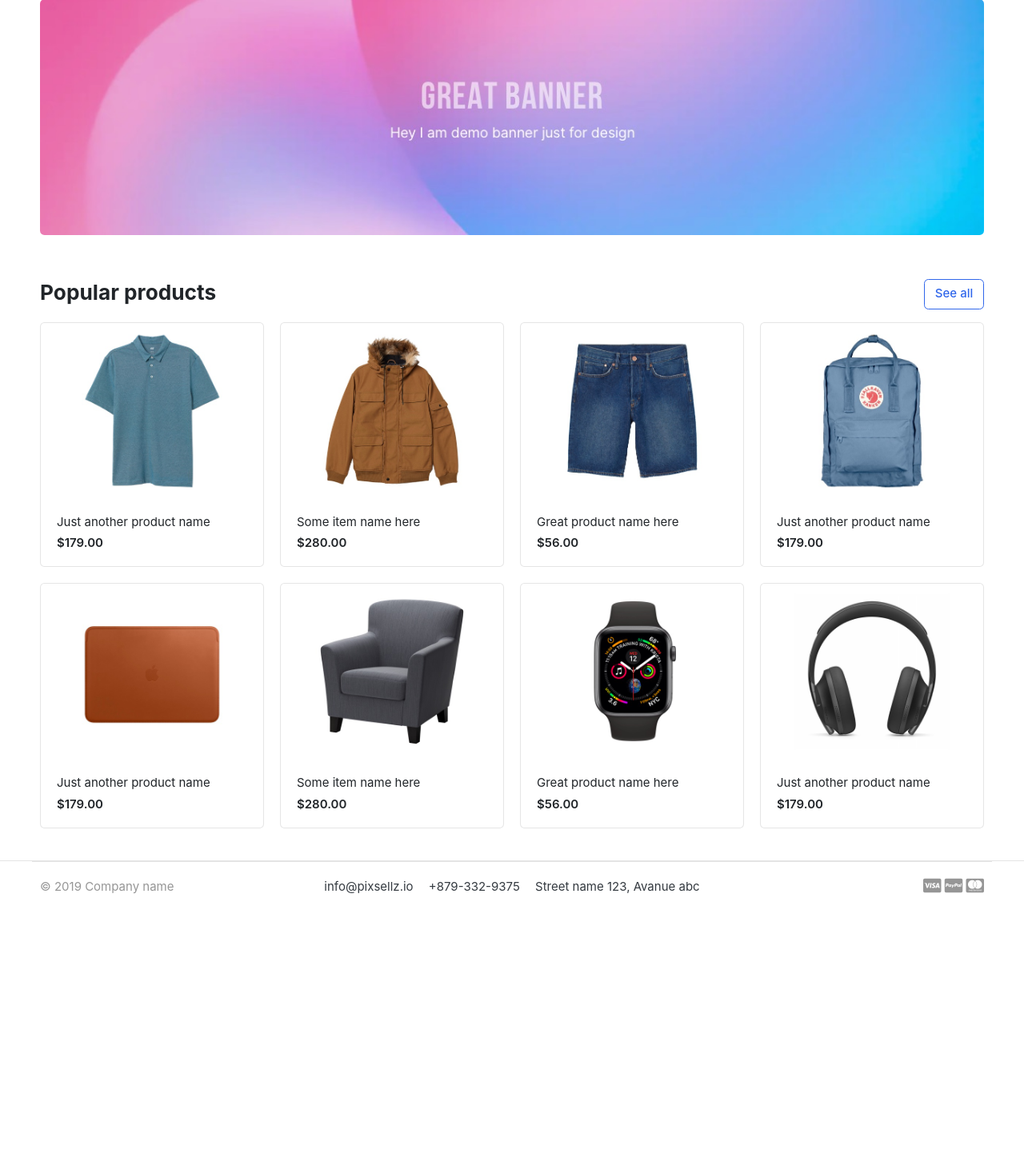
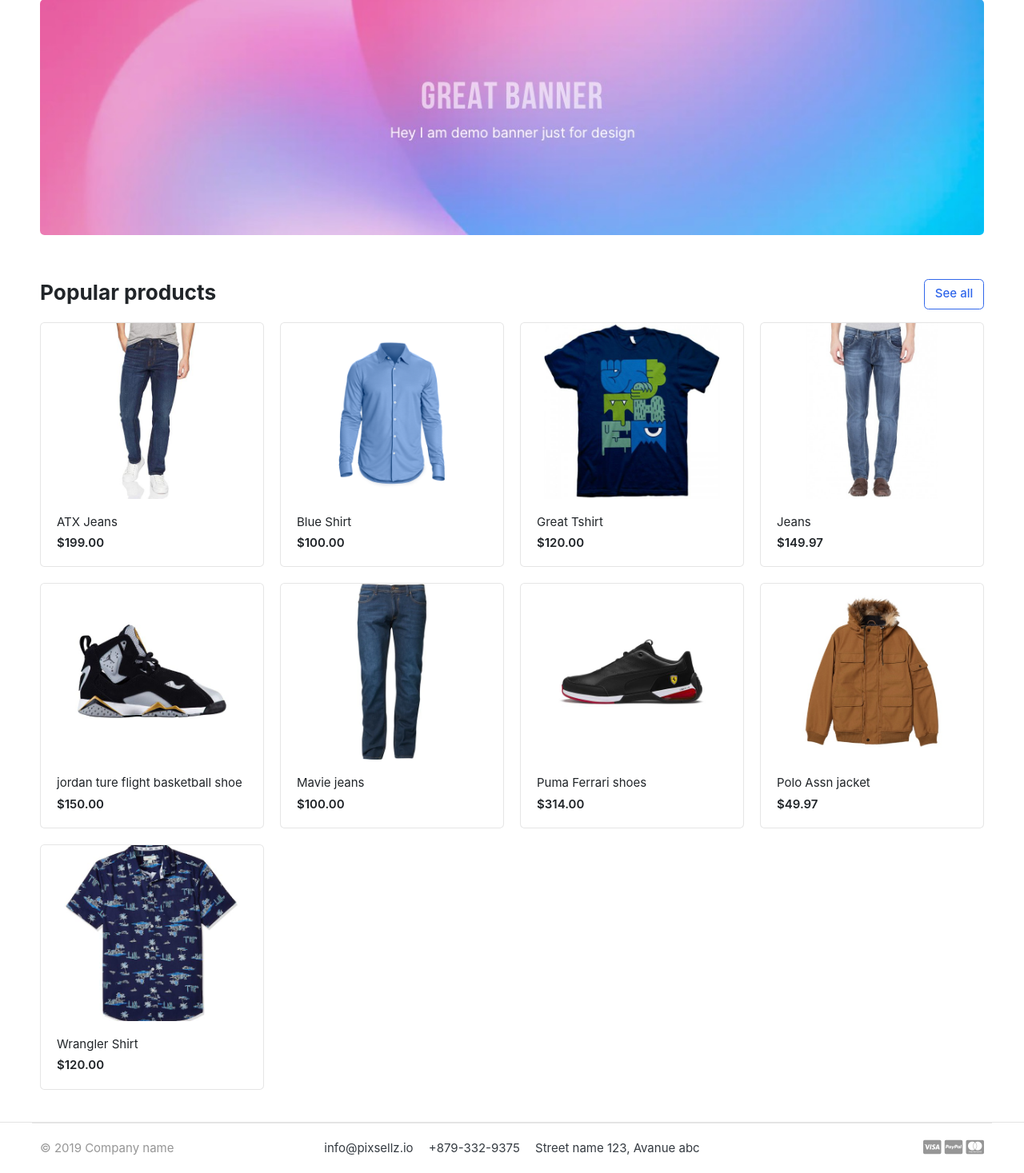
Before and after one commit to SherazHaider907/Ecommerce, a Django app: page / in a window 1280 px wide. Shown: the part 139-1606 px from the top of the page at 80% size. Before the commit the page ends 1257 px from the top, so only its background shows below. Run offline with Django 5.2, Linux system fonts and the light colour scheme; data comes from the database, SQL or seed files in the repository; both versions use the stored data as it was after the commit; some libraries are stand-ins or nearby versions; some web fonts are replaced.

Commit message:
add products in the database and add them to the home page

```diff
--- a/ECOMMERCE/views.py
+++ b/ECOMMERCE/views.py
@@ -1,4 +1,8 @@
 from django.shortcuts import render
-
+from store.models import Product
 def home(request):
-        return render(request, 'home.html')
+    products = Product.objects.all().filter(is_available= True)
+    context = {
+        'products':products,
+    }
+    return render(request, 'home.html',context)
--- a/templates/home.html
+++ b/templates/home.html
@@ -24,78 +24,17 @@
 
 
 <div class="row">
+	{% for product in products %}
 	<div class="col-md-3">
 		<div class="card card-product-grid">
-			<a href="./product-detail.html" class="img-wrap"> <img src="{% static "images/items/1.jpg" %}"> </a>
+			<a href="./product-detail.html" class="img-wrap"> <img src="{{product.image.url }}"> </a>
 			<figcaption class="info-wrap">
-				<a href="./product-detail.html" class="title">Just another product name</a>
-				<div class="price mt-1">$179.00</div> <!-- price-wrap.// -->
+				<a href="./product-detail.html" class="title">{{product.product_name}}</a>
+				<div class="price mt-1">${{product.price }}</div> <!-- price-wrap.// -->
 			</figcaption>
 		</div>
 	</div> <!-- col.// -->
-	<div class="col-md-3">
-		<div class="card card-product-grid">
-			<a href="./product-detail.html" class="img-wrap"> <img src="{% static "images/items/2.jpg" %}"> </a>
-			<figcaption class="info-wrap">
-				<a href="./product-detail.html" class="title">Some item name here</a>
-				<div class="price mt-1">$280.00</div> <!-- price-wrap.// -->
-			</figcaption>
-		</div>
-	</div> <!-- col.// -->
-	<div class="col-md-3">
-		<div class="card card-product-grid">
-			<a href="./product-detail.html" class="img-wrap"> <img src="{% static "images/items/3.jpg" %}"> </a>
-			<figcaption class="info-wrap">
-				<a href="./product-detail.html" class="title">Great product name here</a>
-				<div class="price mt-1">$56.00</div> <!-- price-wrap.// -->
-			</figcaption>
-		</div>
-	</div> <!-- col.// -->
-	<div class="col-md-3">
-		<div class="card card-product-grid">
-			<a href="./product-detail.html" class="img-wrap"> <img src="{% static "images/items/4.jpg" %}"> </a>
-			<figcaption class="info-wrap">
-				<a href="./product-detail.html" class="title">Just another product name</a>
-				<div class="price mt-1">$179.00</div> <!-- price-wrap.// -->
-			</figcaption>
-		</div>
-	</div> <!-- col.// -->
-	<div class="col-md-3">
-		<div class="card card-product-grid">
-			<a href="./product-detail.html" class="img-wrap"> <img src="{% static "images/items/5.jpg" %}"> </a>
-			<figcaption class="info-wrap">
-				<a href="./product-detail.html" class="title">Just another product name</a>
-				<div class="price mt-1">$179.00</div> <!-- price-wrap.// -->
-			</figcaption>
-		</div>
-	</div> <!-- col.// -->
-	<div class="col-md-3">
-		<div class="card card-product-grid">
-			<a href="./product-detail.html" class="img-wrap"> <img src="{% static "images/items/6.jpg" %}"> </a>
-			<figcaption class="info-wrap">
-				<a href="./product-detail.html" class="title">Some item name here</a>
-				<div class="price mt-1">$280.00</div> <!-- price-wrap.// -->
-			</figcaption>
-		</div>
-	</div> <!-- col.// -->
-	<div class="col-md-3">
-		<div class="card card-product-grid">
-			<a href="./product-detail.html" class="img-wrap"> <img src="{% static "images/items/7.jpg" %}"> </a>
-			<figcaption class="info-wrap">
-				<a href="./product-detail.html" class="title">Great product name here</a>
-				<div class="price mt-1">$56.00</div> <!-- price-wrap.// -->
-			</figcaption>
-		</div>
-	</div> <!-- col.// -->
-	<div class="col-md-3">
-		<div class="card card-product-grid">
-			<a href="./product-detail.html" class="img-wrap"> <img src="{% static "images/items/9.jpg" %}"> </a>
-			<figcaption class="info-wrap">
-				<a href="./product-detail.html" class="title">Just another product name</a>
-				<div class="price mt-1">$179.00</div> <!-- price-wrap.// -->
-			</figcaption>
-		</div>
-	</div> <!-- col.// -->
+	{% endfor %}
 </div> <!-- row.// -->
 
 </div><!-- container // -->
```
Also changed, not shown: db.sqlite3, media/photos/products/ATX-Jeans.jpg (added), media/photos/products/Blue-Shirt.jpg (added), media/photos/products/Great-Tshirt.jpg (added), media/photos/products/Mavi_jeans.jpg (added), media/photos/products/Puma-Ferrari-Shoes.jpg (added), media/photos/products/US-Polo-Assn_Jacket.jpg (added), media/photos/products/Wrangler-Shirt.jpg (added), media/photos/products/image2.jpg (added), media/photos/products/jordan-true-flight-basketball-shoes.jpg (added).
